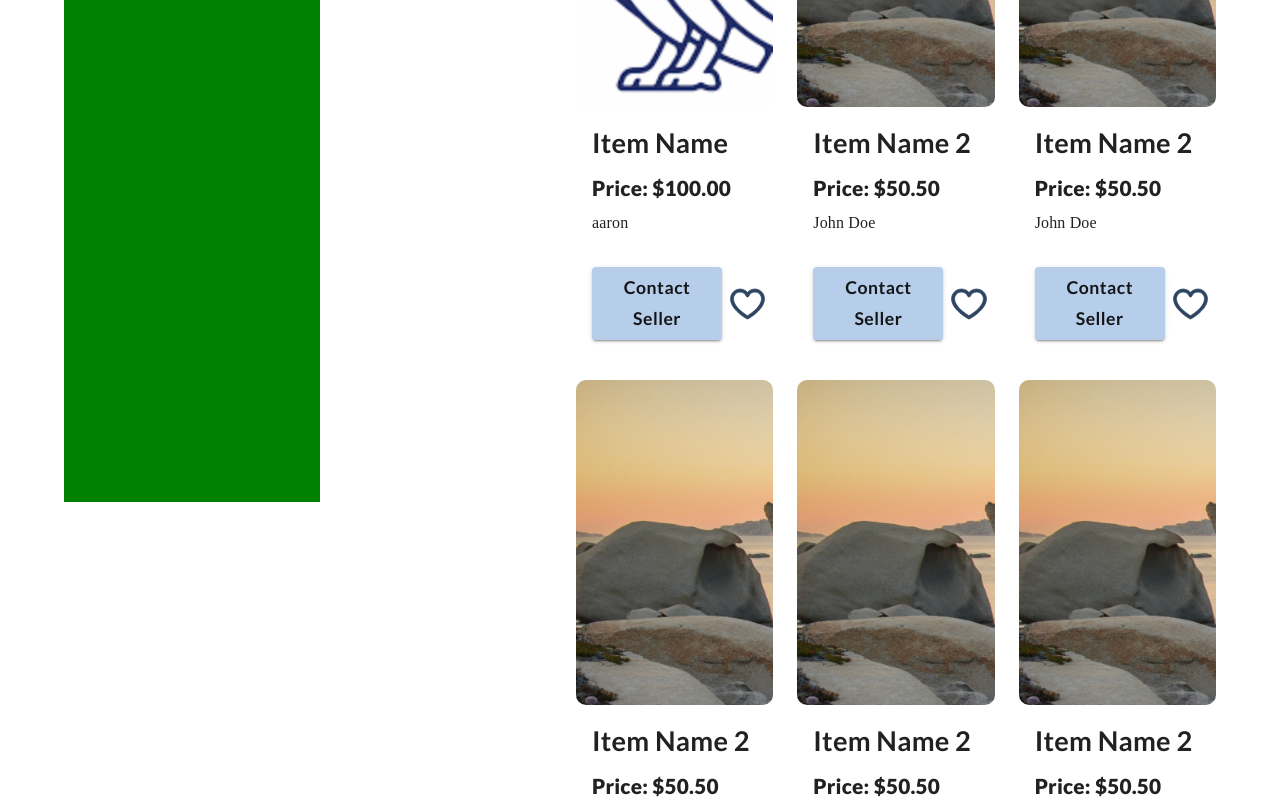
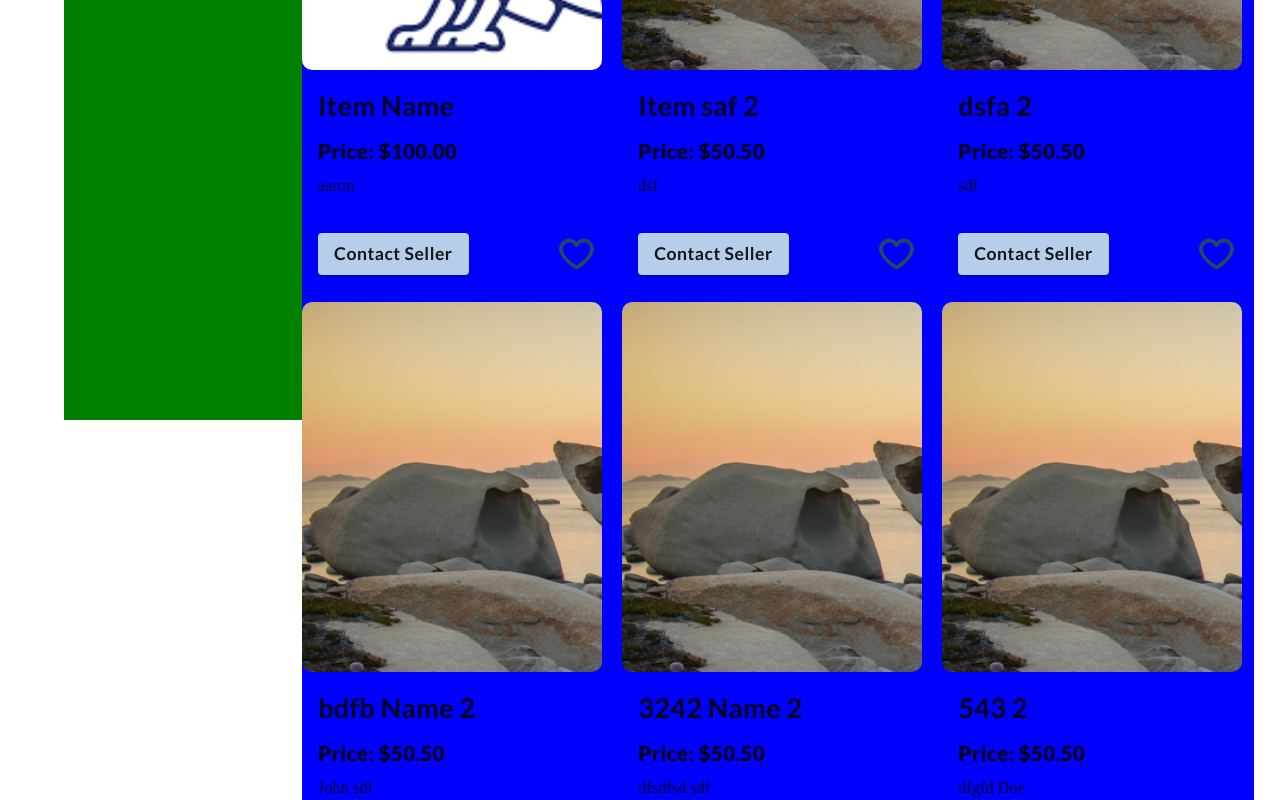
Before and after one commit to rice-apps/owlmart, a React (Create React App) app in the folder client/: page /home in a window 1280 px wide. Shown: the part 380-1180 px from the top of the page. Built offline with nearby package versions, Linux system fonts and the light colour scheme.

Commit message:
fixed grid spacing

```diff
--- a/client/src/components/pages/HomePage.js
+++ b/client/src/components/pages/HomePage.js
@@ -9,11 +9,11 @@ import favoritesIcon from "../../assets/favorites-icon.svg";
 
 const listingsData = [
   { id: 1, title: 'Item Name', seller: "aaron", description: "very good", price: '$100.00', image: Owl, pickup: 'on-campus', category: 'insert tags'},
-  { id: 2, title: 'Item Name 2', seller: 'John Doe', description: "worth an investment", price: '$50.50', image: test, pickup: 'off-campus', category: 'insert tags' },
-  { id: 2, title: 'Item Name 2', seller: 'John Doe', description: "worth an investment", price: '$50.50', image: test, pickup: 'off-campus', category: 'insert tags' },
-  { id: 2, title: 'Item Name 2', seller: 'John Doe', description: "worth an investment", price: '$50.50', image: test, pickup: 'off-campus', category: 'insert tags' },
-  { id: 2, title: 'Item Name 2', seller: 'John Doe', description: "worth an investment", price: '$50.50', image: test, pickup: 'off-campus', category: 'insert tags' },
-  { id: 2, title: 'Item Name 2', seller: 'John Doe', description: "worth an investment", price: '$50.50', image: test, pickup: 'off-campus', category: 'insert tags' },
+  { id: 2, title: 'Item saf 2', seller: 'dsf', description: "worth an investment", price: '$50.50', image: test, pickup: 'off-campus', category: 'insert tags' },
+  { id: 3, title: 'dsfa 2', seller: 'sdf', description: "worth an investment", price: '$50.50', image: test, pickup: 'off-campus', category: 'insert tags' },
+  { id: 4, title: 'bdfb Name 2', seller: 'John sdf', description: "worth an investment", price: '$50.50', image: test, pickup: 'off-campus', category: 'insert tags' },
+  { id: 5, title: '3242 Name 2', seller: 'dfsdfsd sdf', description: "worth an investment", price: '$50.50', image: test, pickup: 'off-campus', category: 'insert tags' },
+  { id: 6, title: '543 2', seller: 'dfgfd Doe', description: "worth an investment", price: '$50.50', image: test, pickup: 'off-campus', category: 'insert tags' },
 
 ];
 
@@ -27,11 +27,11 @@ const CardComponent = ({ image, title, price, seller }) => {
       boxShadow: 'none',
       display: 'flex',
       flexDirection: 'column',
-      padding: 0
+
     }}>
       <CardActionArea>
         <Box borderRadius="10px" overflow="hidden">
-          <CardMedia component="img" height="325" image={image} alt={title} />
+          <CardMedia component="img" height="370" image={image} alt={title} />
         </Box>
 
         <CardContent sx={{ marginBottom: '1rem' }}>
@@ -53,7 +53,7 @@ const CardComponent = ({ image, title, price, seller }) => {
             Contact Seller
           </Button>
 
-          <IconButton color="secondary" aria-label="add to favorites">
+          <IconButton  aria-label="add to favorites">
             <img
               src={favoritesIcon}
               alt="favorite"
@@ -68,8 +68,8 @@ const CardComponent = ({ image, title, price, seller }) => {
 
 const Products = () => {
   return (
-    <Box display="flex" width="50vw" marginRight="5vw" marginTop = "10vh">
-      <Grid container spacing={3}>
+    <Box display="flex" width="80vw" marginRight="2vw" marginTop = "10vh" backgroundColor = "blue">
+      <Grid container spacing = {1} >
         {listingsData.map((listing) => (
           <Grid item key={listing.id} xs={12} sm={6} md={4} lg={4}>
             <CardComponent
@@ -97,21 +97,14 @@ const Filters = () => {
       Filters
     </Typography>
   </Box>
-
-
-
-
   )
 }
-
-
 
 export const HomePage = () => {
   return (
     <>
-      <h1>This is the home page</h1>
       <Box display = "flex" justifyContent="space-between">
-       <Filters />
+        <Filters />
         <Products />
       </Box>
     </>
```
